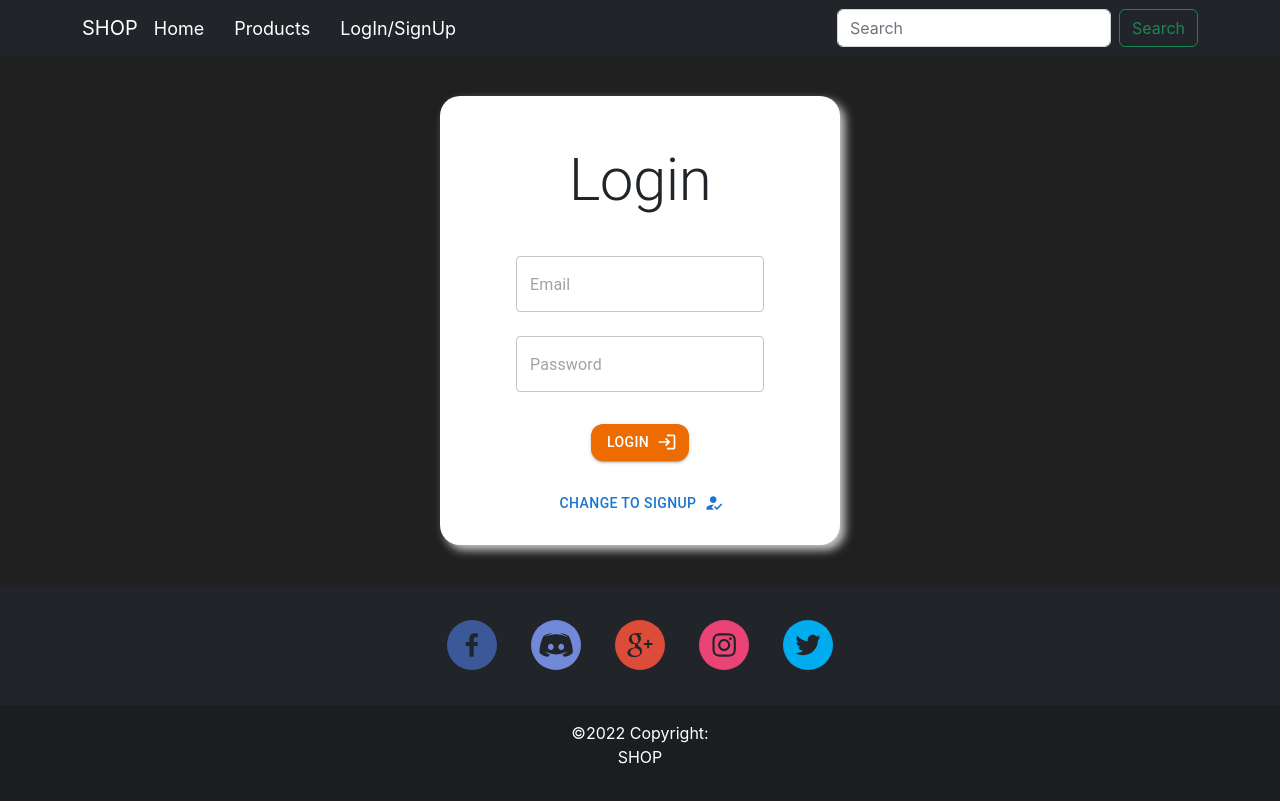
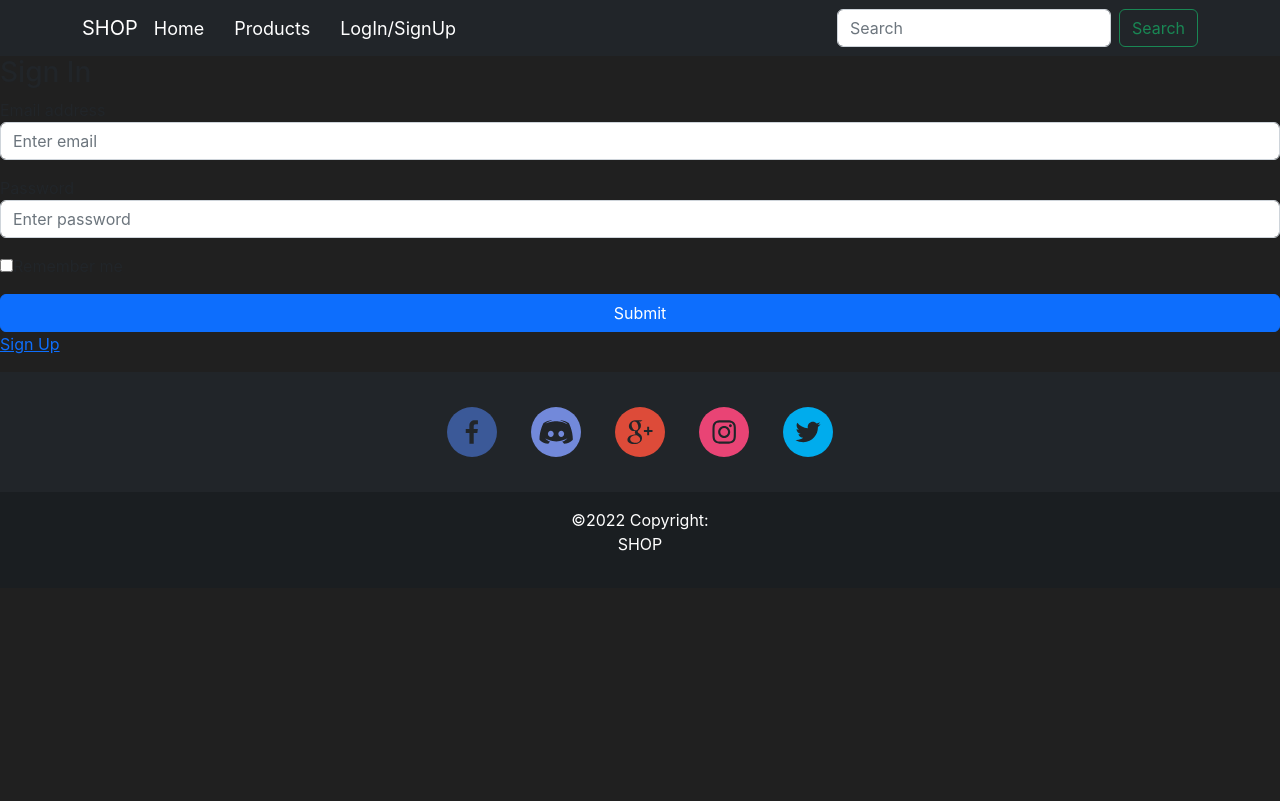
Before and after one commit to lakshaymeghlan/shopping-site-, a React (Create React App) app: page /login in a window 1280 px wide. Built offline with nearby package versions, Linux system fonts and the light colour scheme.

Commit message:
fixed error and update login/signup pages

```diff
--- a/package.json
+++ b/package.json
@@ -48,6 +48,8 @@
     ]
   },
   "devDependencies": {
+    "eslint": "^8.20.0",
+    "eslint-plugin-react": "^7.30.1",
     "gh-pages": "^4.0.0"
   }
 }
--- a/src/App.js
+++ b/src/App.js
@@ -1,54 +1,28 @@
+import React from 'react'
 import "./App.css";
 import Navbar from "./components/Navbar";
 import Login from "./components/login/Login";
+import SignUp from "./components/login/Signup";
 import Home from "./components/Home";
 import Products from "./components/Products";
-// import {
-//   BrowserRouter as Router,
-//   Route,
-//   Switch,
-//   Routes,
-//   Redirect,
-//   link,
-// } from "react-router-dom";
-import { BrowserRouter, Routes, Route, Router } from "react-router-dom";
+import { BrowserRouter, Routes, Route } from "react-router-dom";
 import Footer from "./components/Footer";
 import Details from "./components/Details";
 
 function App() {
   return (
-    // <BrowserRouter>
-
-    //   <Navbar />
-    //   {/* <Home/>   */}
-
-    //     <Routes>
-    //       {/* <Route exact path ="/" component={Navbar}/> */}
-    //       <Route path="/" component={Home} />
-
-    //       {/* <Route exact path ="/" element={<Home/>}/> */}
-    //       {/* <Route exact path="/Products" component={Products} /> */}
-    //       {/* <Route path="/Products" element={<Products />} /> */}
-
-    //       <Route path="/login" component={Login} />
-    //     </Routes>
-
-    //   <Products />
-    //   <Footer />
-    // </BrowserRouter>
     <>
-
       <BrowserRouter>
-      <Navbar />
+        <Navbar />
         <Routes>
           <Route index element={<Home />} />
           <Route path="/products" element={<Products />} />
           <Route path="/login" element={<Login />} />
+          <Route path="/signup" element={<SignUp />} />
           <Route path="/product_details" element={<Details />} />
         </Routes>
         <Footer />
       </BrowserRouter>
-
     </>
   );
 }
--- a/src/components/Details.js
+++ b/src/components/Details.js
@@ -5,7 +5,6 @@ import React from "react";
 function Details() {
   return (
     <>
-
       <div className="container">
         <h1 className="second_head">PRODUCTS</h1>
         <div className="app col-10 mx-auto col-md-6 col-lg-3 my-3">
--- a/src/components/Products.js
+++ b/src/components/Products.js
@@ -1,34 +1,30 @@
-import Data from '../db.json'
-import React from 'react'
+import Data from "../db.json";
+import React from "react";
 import { Link } from "react-router-dom";
 
 function Products() {
-
   return (
     <>
-      <div className='container'>
-
-        <h1 className='second_head'>PRODUCTS</h1>
-        <div className='app col-10 mx-auto col-md-6 col-lg-3 my-3'>
-          <div className='products '>
-            {Data.products.map(products => {
+      <div className="container">
+        <h1 className="second_head">PRODUCTS</h1>
+        <div className="app col-10 mx-auto col-md-6 col-lg-3 my-3">
+          <div className="products ">
+            {Data.products.map((products) => {
               return (
                 <>
-                   <Link to="/product_details"> <h4 className='anchor_cls'>{products.name}</h4></Link>
-                  {/* <p>{products.desc}</p> */}
+                  <Link to="/product_details">
+                    {" "}
+                    <h4 className="anchor_cls">{products.name}</h4>
+                  </Link>
                   <img src={products.small} alt={products.name} />
-
                 </>
-              )
+              );
             })}
-
           </div>
         </div>
-
       </div>
-
     </>
-  )
+  );
 }
 
-export default Products
+export default Products;
--- a/src/components/login/Login.js
+++ b/src/components/login/Login.js
@@ -1,56 +1,53 @@
-import React,{useState} from 'react'
-import {Box, Button ,TextField, Typography} from '@mui/material'
-import LoginIcon from '@mui/icons-material/Login';
-import HowToRegIcon from '@mui/icons-material/HowToReg';
-// import Navbar from '../Navbar';
+import React, { Component } from "react";
 
-const Login = () => {
+export default class Login extends Component {
+  render() {
+    return (
+      <form onSubmit={this.handleSubmit}>
+        <h3>Sign In</h3>
 
-    const [isSignup, setIsSignup] = useState(false);
-    const [inputs, setinputs] = useState({
-        name:"", email:"", password:"",
-    })
+        <div className="mb-3">
+          <label>Email address</label>
+          <input
+            type="email"
+            className="form-control"
+            placeholder="Enter email"
+            onChange={(e) => this.setState({ email: e.target.value })}
+          />
+        </div>
 
-    const handleSubmit = (e)=>{
-        e.preventDefault();
-        console.log(inputs);
-    };
-    return (
-        <div>
-            <form onSubmit={handleSubmit} >
-                <Box className='login' display="flex" flexDirection={"column"}
-                    maxWidth={400}
-                    alignItems="center"
-                    justifyContent={"Center"} margin="auto" marginTop={5} marginBottom={5}
-                    padding={3} borderRadius={5} boxShadow={'5px 5px 10px #ccc'}
-                    sx={{
-                        ":hover": {
-                            boxShadow: '10px 10px 20px #ccc'
-                        }
-                    }}>
-                    <Typography variant="h2" padding={3} textAlign="center">
-                        {isSignup ? "Signup":"Login"}
-                    </Typography>
-                    {isSignup && (<TextField name="name" value={inputs.name}  margin="normal" type={'text'} variant='outlined' placeholder='Name' />)}
+        <div className="mb-3">
+          <label>Password</label>
+          <input
+            type="password"
+            className="form-control"
+            placeholder="Enter password"
+            onChange={(e) => this.setState({ password: e.target.value })}
+          />
+        </div>
 
-                    <TextField name="email" value={inputs.email} margin="normal" type={'email'} variant='outlined' placeholder='Email' />
+        <div className="mb-3">
+          <div className="custom-control custom-checkbox">
+            <input
+              type="checkbox"
+              className="custom-control-input"
+              id="customCheck1"
+            />
+            <label className="custom-control-label" htmlFor="customCheck1">
+              Remember me
+            </label>
+          </div>
+        </div>
 
-                    <TextField name="password" value={inputs.password}  margin="normal" type={'password'} variant='outlined' placeholder='Password' />
-
-                    <Button endIcon={isSignup ? <HowToRegIcon/> : <LoginIcon/>} type='submit' sx={{ marginTop: 3, borderRadius: 3}} variant="contained" color="warning" >
-                        {isSignup ? "Signup":"Login"}
-                        </Button>
-
-                    <Button endIcon={isSignup ? <LoginIcon/> : <HowToRegIcon/>} onClick={()=>setIsSignup(!isSignup)} sx={{ marginTop: 3, borderRadius: 3}} >
-                        Change to {isSignup ? "Login" : "Signup"}
-                        </Button>
-
-
-
-                </Box>
-            </form>
+        <div className="d-grid">
+          <button type="submit" className="btn btn-primary">
+            Submit
+          </button>
         </div>
-    )
+        <p className="forgot-password text-right">
+          <a href="/sign-up">Sign Up</a>
+        </p>
+      </form>
+    );
+  }
 }
-
-export default Login
--- /dev/null
+++ b/src/components/login/Signup.js
@@ -0,0 +1,76 @@
+import React, { Component } from "react";
+
+export default class SignUp extends Component {
+  constructor(props) {
+    super(props);
+    this.state = {
+      fname: "",
+      lname: "",
+      email: "",
+      password: "",
+    };
+    this.handleSubmit = this.handleSubmit.bind(this);
+  }
+  handleSubmit(e) {
+    e.preventDefault();
+    const { fname, lname, email, password } = this.state;
+    console.log(fname, lname, email, password);
+  }
+
+  render() {
+    return (
+      <form onSubmit={this.handleSubmit}>
+        <h3>Sign Up</h3>
+
+        <div className="mb-3">
+          <label>First name</label>
+          <input
+            type="text"
+            className="form-control"
+            placeholder="First name"
+            onChange={(e) => this.setState({ fname: e.target.value })}
+          />
+        </div>
+
+        <div className="mb-3">
+          <label>Last name</label>
+          <input
+            type="text"
+            className="form-control"
+            placeholder="Last name"
+            onChange={(e) => this.setState({ lname: e.target.value })}
+          />
+        </div>
+
+        <div className="mb-3">
+          <label>Email address</label>
+          <input
+            type="email"
+            className="form-control"
+            placeholder="Enter email"
+            onChange={(e) => this.setState({ email: e.target.value })}
+          />
+        </div>
+
+        <div className="mb-3">
+          <label>Password</label>
+          <input
+            type="password"
+            className="form-control"
+            placeholder="Enter password"
+            onChange={(e) => this.setState({ password: e.target.value })}
+          />
+        </div>
+
+        <div className="d-grid">
+          <button type="submit" className="btn btn-primary">
+            Sign Up
+          </button>
+        </div>
+        <p className="forgot-password text-right">
+          Already registered <a href="/sign-in">sign in?</a>
+        </p>
+      </form>
+    );
+  }
+}
```
Also changed, not shown: .eslintrc.js (added), 1 other file (tests, documents, lock files or other folders).
